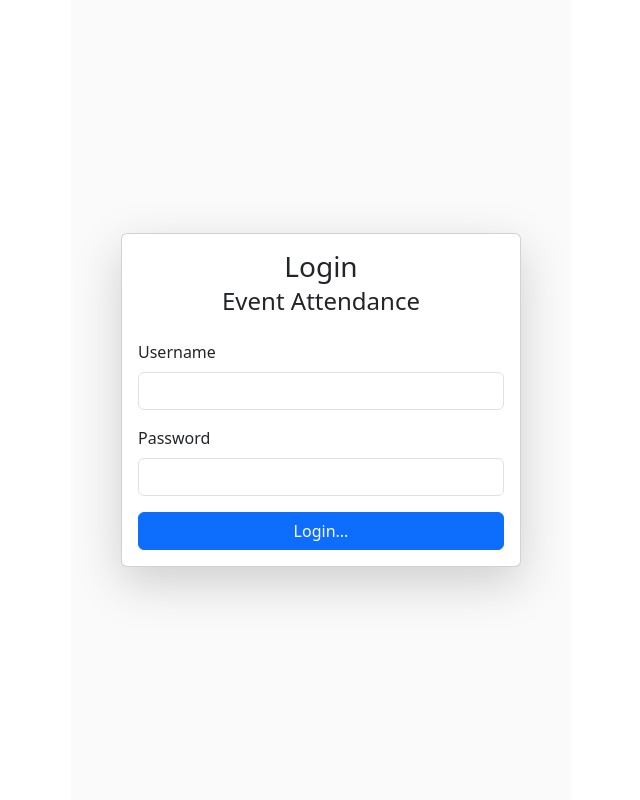
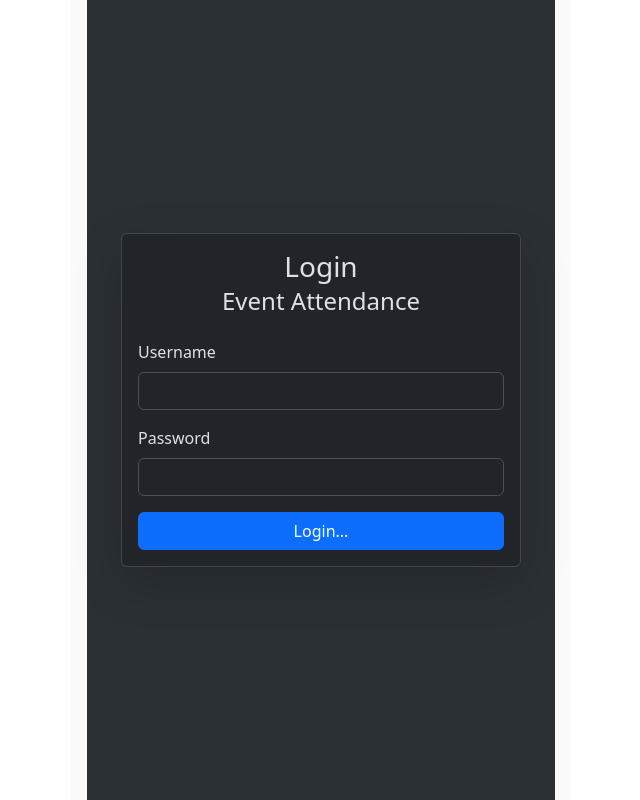
Before and after one commit to rulliwibowo/scan-kehadiran, a Vue app: page /login in a window 1280 px wide. Shown: the whole page, without its empty margins (319-959 px from the left). Built offline with nearby package versions, Linux system fonts and the light colour scheme.

Commit message:
Dark Theme

```diff
--- a/src/pages/EventList.vue
+++ b/src/pages/EventList.vue
@@ -1,8 +1,9 @@
 <template>
   <div
-    class="d-flex flex-column"
+    class="d-flex flex-column bg-body-tertiary"
+    data-bs-theme="dark"
     style="
-      min-height: 96vh !important;
+      min-height: 100vh !important;
       padding-top: 50px;
       padding-left: 20px;
       padding-right: 20px;
@@ -10,7 +11,8 @@
   >
     <!-- Header -->
     <header style="margin-bottom: 30px; position: relative">
-      <h3>List of Events</h3>
+      <div style="color: white"><h3>List of Events</h3></div>
+
       <button
         @click="logout"
         title="Logout"
@@ -76,7 +78,9 @@
     </main>
 
     <!-- Footer -->
-    <footer class="mt-auto text-dark border-top text-center py-2 small">
+    <footer
+      class="mt-auto text-body-secondary border-top text-center py-3 small"
+    >
       SBM ITB Event App © 2025
     </footer>
   </div>
@@ -108,3 +112,17 @@ onMounted(() => {
   fetchEvents();
 });
 </script>
+
+<style>
+[data-bs-theme="dark"] {
+  --bs-primary: #fd7e14;
+  --bs-primary-rgb: 253, 126, 20;
+  --bs-primary-text-emphasis: #fd9d4a;
+  --bs-primary-bg-subtle: #331a04;
+  --bs-primary-border-subtle: #663308;
+  --bs-link-color: #fd9d4a;
+  --bs-link-hover-color: #fdaa60;
+  --bs-link-color-rgb: 253, 157, 74;
+  --bs-link-hover-color-rgb: 253, 170, 96;
+}
+</style>
--- a/src/pages/EventbyID.vue
+++ b/src/pages/EventbyID.vue
@@ -1,8 +1,9 @@
 <template>
   <div
-    class="d-flex flex-column"
+    class="d-flex flex-column bg-body-tertiary"
+    data-bs-theme="dark"
     style="
-      min-height: 96vh !important;
+      min-height: 100vh !important;
       padding-top: 1.2rem;
       padding-left: 12px;
       padding-right: 12px;
@@ -11,7 +12,7 @@
     <!-- Tombol Back Ikon Panah Kiri -->
     <router-link
       to="/events"
-      class="text-decoration-none text-dark mb-3 d-inline-flex align-items-center"
+      class="text-decoration-none text-body-secondary mb-3 d-inline-flex align-items-center"
       style="gap: 4px; padding-bottom: 0.5rem"
     >
       <svg
@@ -19,7 +20,7 @@
         width="20"
         height="20"
         fill="none"
-        stroke="#808080"
+        stroke="currentColor"
         stroke-width="2"
         stroke-linecap="round"
         stroke-linejoin="round"
@@ -31,13 +32,13 @@
     <div v-if="loading">Loading data...</div>
 
     <div v-else-if="event">
-      <h4>{{ event.name }}</h4>
+      <h4 class="text-light">{{ event.name }}</h4>
       <!-- tambahkan jadwal -->
       <div class="row g-3 mt-2" v-if="event.event_schedules?.length">
         <div v-for="(s, i) in event.event_schedules" :key="i" class="col-12">
           <div class="card h-100 shadow-sm border-0" style="border-radius: 8px">
             <div class="card-body p-3">
-              <h6 class="mb-1 text-dark" style="font-weight: 500">
+              <h6 class="mb-1 text-light" style="font-weight: 500">
                 {{ s.descrip }}
               </h6>
               <p class="mb-0 text-muted" style="font-size: 0.9rem">
@@ -86,7 +87,9 @@
       <span>Scan</span>
     </router-link>
     <!-- Footer -->
-    <footer class="mt-auto text-dark border-top text-center py-2 small">
+    <footer
+      class="mt-auto text-body-secondary border-top text-center py-3 small"
+    >
       SBM ITB Event App © 2025
     </footer>
   </div>
@@ -125,3 +128,29 @@ onMounted(() => {
     .catch((err) => console.error("❌ Proxy failed:", err));
 });
 </script>
+
+<style>
+[data-bs-theme="dark"] {
+  --bs-primary: #fd7e14;
+  --bs-primary-rgb: 253, 126, 20;
+  --bs-primary-text-emphasis: #fd9d4a;
+  --bs-primary-bg-subtle: #331a04;
+  --bs-primary-border-subtle: #663308;
+  --bs-link-color: #fd9d4a;
+  --bs-link-hover-color: #fdaa60;
+  --bs-link-color-rgb: 253, 157, 74;
+  --bs-link-hover-color-rgb: 253, 170, 96;
+}
+
+[data-bs-theme="dark"] .btn-outline-primary {
+  --bs-btn-color: var(--bs-primary);
+  --bs-btn-border-color: var(--bs-primary);
+  --bs-btn-hover-color: #fff;
+  --bs-btn-hover-bg: var(--bs-primary);
+  --bs-btn-hover-border-color: var(--bs-primary);
+  --bs-btn-active-color: #fff;
+  --bs-btn-active-bg: var(--bs-primary);
+  --bs-btn-active-border-color: var(--bs-primary);
+  --bs-btn-focus-shadow-rgb: var(--bs-primary-rgb);
+}
+</style>
--- a/src/pages/Login.vue
+++ b/src/pages/Login.vue
@@ -1,5 +1,8 @@
 <template>
-  <div class="min-vh-100 d-flex align-items-center justify-content-center p-4">
+  <div
+    class="min-vh-100 d-flex align-items-center justify-content-center p-4 bg-body-tertiary"
+    data-bs-theme="dark"
+  >
     <div class="card shadow-lg w-100" style="max-width: 400px">
       <div class="card-body">
         <h3 class="card-title text-center mb-1">Login</h3>
```
